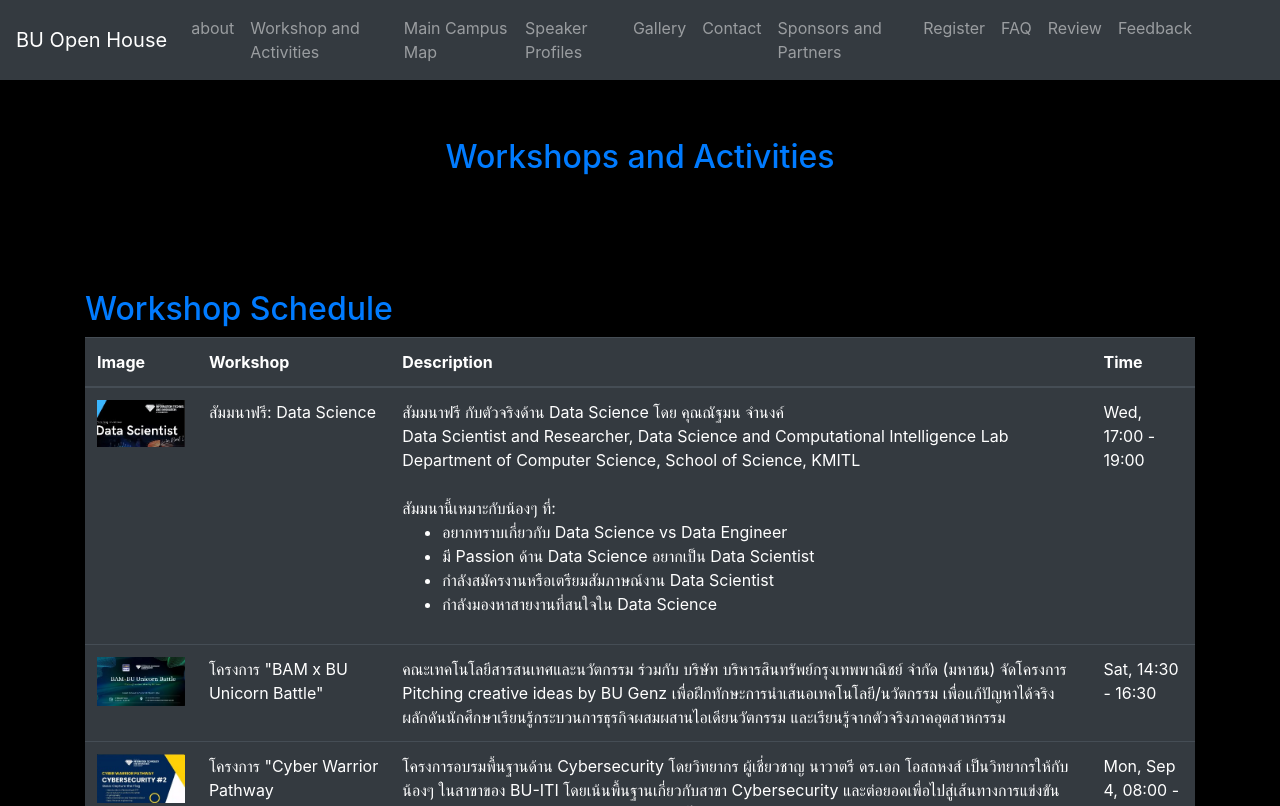
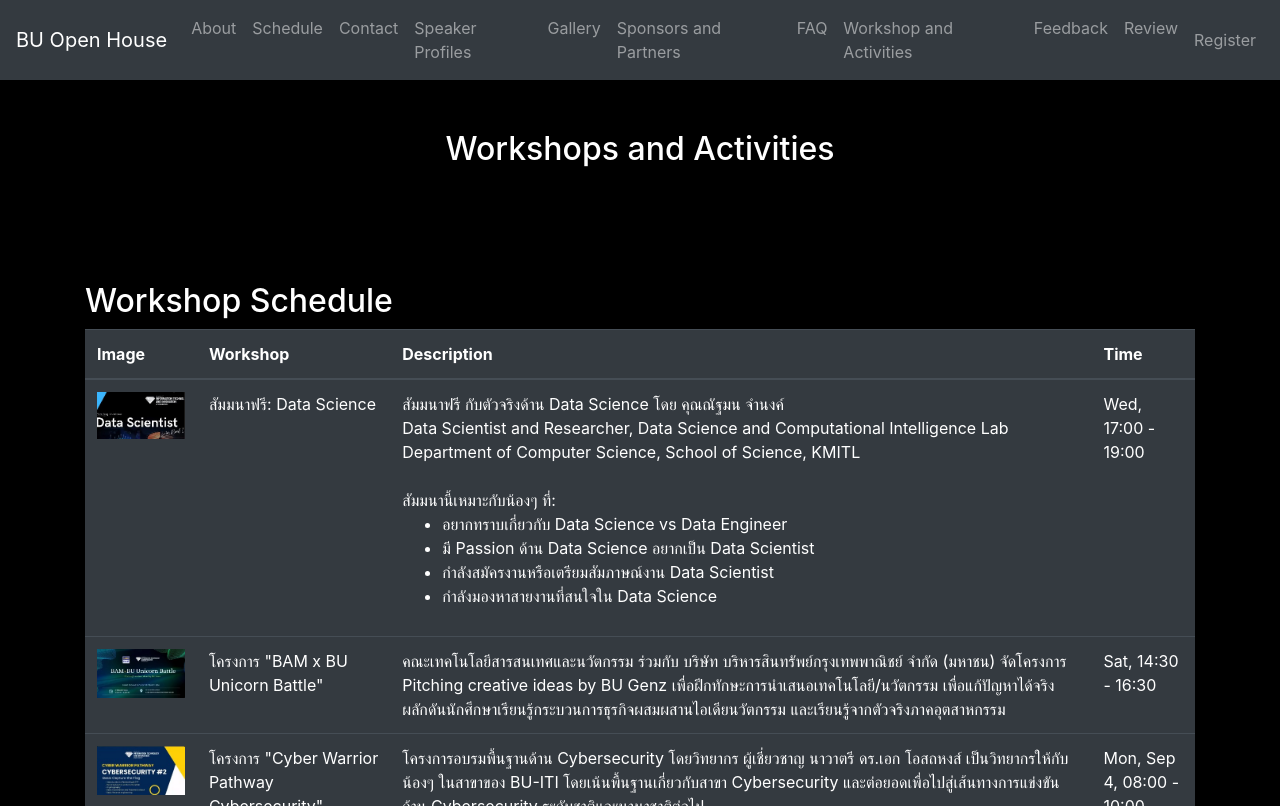
Before and after one commit to koonarjue/BuWeb, a plain HTML site: page workshop.html in a window 1280 px wide. Shown: the top 806 px of the page. Drawn offline with nearby package versions, Linux system fonts and the light colour scheme.

Commit message:
fixed v2
asd

```diff
--- a/workshop.html
+++ b/workshop.html
@@ -35,9 +35,6 @@
         }
     </style>
 </head>
-<body>
-
-    <!-- Navbar -->
 <nav class="navbar navbar-expand-lg navbar-dark bg-dark">
     <a class="navbar-brand" href="./index.html">BU Open House</a>
     <button class="navbar-toggler" type="button" data-toggle="collapse" data-target="#navbarNav" aria-controls="navbarNav" aria-expanded="false" aria-label="Toggle navigation">
@@ -46,13 +43,13 @@
     <div class="collapse navbar-collapse" id="navbarNav">
         <ul class="navbar-nav">
             <li class="nav-item">
-                    <a class="nav-link" href="./about.html">about</a>
+                <a class="nav-link" href="./about.html">About</a>
             </li>
             <li class="nav-item">
-                    <a class="nav-link" href="./Schedule.html">Workshop and Activities</a>
+                <a class="nav-link" href="./Schedule.html">Schedule</a>
             </li>
             <li class="nav-item">
-                    <a class="nav-link" href="./map.html">Main Campus Map</a>
+                <a class="nav-link" href="./map.html">Contact</a>
             </li>
             <li class="nav-item">
                 <a class="nav-link" href="./speakerprofiles.html">Speaker Profiles</a>
@@ -61,30 +58,36 @@
             <li class="nav-item">
                 <a class="nav-link" href="./gallery.html">Gallery</a>
             </li>
-                <li class="nav-item">
-                    <a class="nav-link" href="./contact.html">Contact</a>
-                </li>
+
             <li class="nav-item">
                 <a class="nav-link" href="./sponsors.html">Sponsors and Partners</a>
-                </li>
-                <li class="nav-item">
-                    <a class="nav-link" href="./register.html">Register</a>
             </li>
             <li class="nav-item">
                 <a class="nav-link" href="./faq.html">FAQ</a>
             </li>
             <li class="nav-item"></li>
-                        <a class="nav-link" href="./review.html">Review </li>
-
+                <a class="nav-link" href="./workshop.html">Workshop and Activities</a>
+            </li>
+            <li class="nav-item"></li>
+                <a class="nav-link" href="./review.html">Feedback </a>
+            </li>
+            <li class="nav-item">
+                <a class="nav-link" href="./feedback.html">Review </a>
             </li>
 
-                <li class="nav-item"></li>
-                    <a class="nav-link" href="./feedback.html">Feedback </li>
+        </ul>
 
+        <!-- Add this section for Register link -->
+        <ul class="navbar-nav ml-auto"> <!-- ms-auto pushes it to the right (use ml-auto for older versions) -->
+            <li class="nav-item">
+                <a class="nav-link" href="./register.html">Register</a>
             </li>
+        </ul>
+
         </ul>
     </div>
 </nav>
+<body>
 
     <!-- Workshops Section -->
     <section class="workshops-section">
```
Also changed, not shown: Schedule.html (+16 -14 lines), about.html (+17 -10 lines), contact.html (+25 -15 lines), faq.html (+15 -14 lines), feedback.html (+12 -11 lines), gallery.html (+16 -13 lines), map.html (+15 -10 lines), review.html (+15 -7 lines), speakerprofiles.html (+13 -12 lines), sponsors.html (+13 -12 lines). Lines whose indentation alone changed are shown as unchanged.
